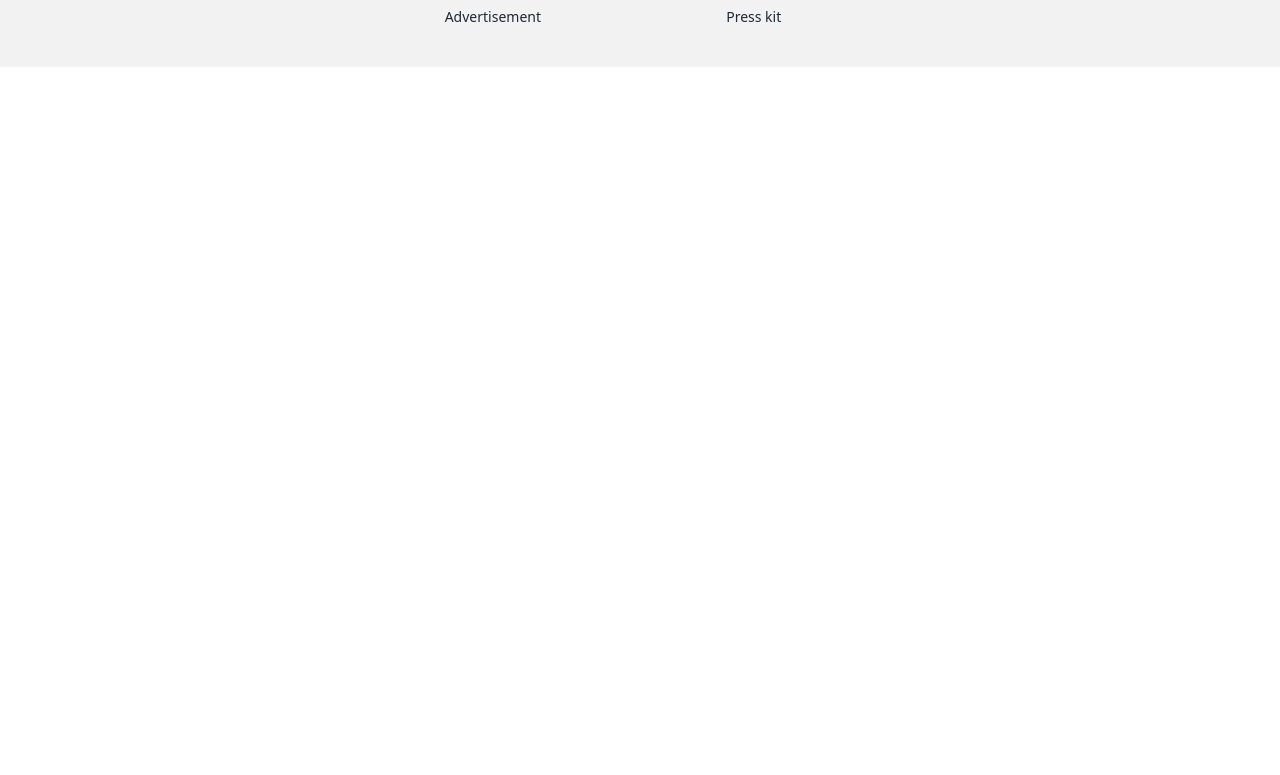
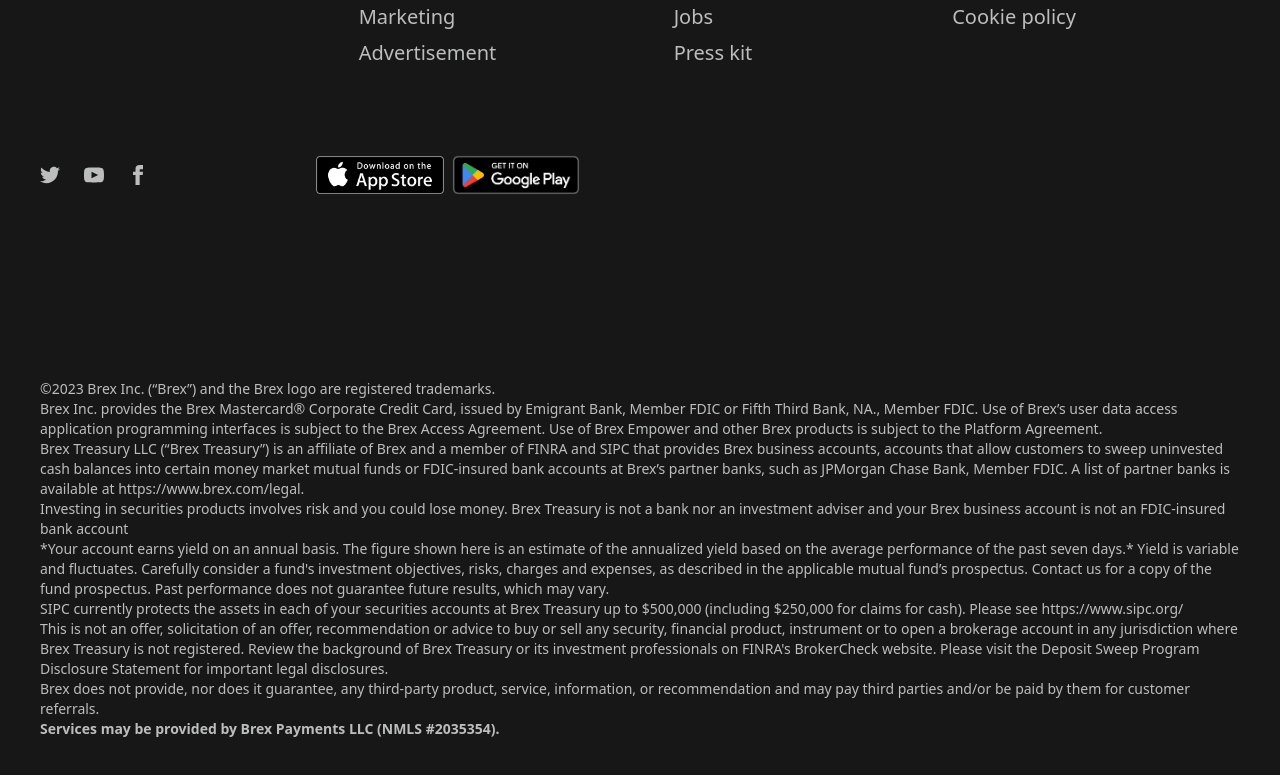
Before and after one commit to SumiAkter2/autobom-ai, a React (Vite) app: page / in a window 1280 px wide. Shown: the part 7549-8324 px from the top of the page. Before the commit the page ends 7616 px from the top, so only its background shows below. Built offline with nearby package versions, Linux system fonts and the light colour scheme.

Commit message:
footer done

```diff
--- a/src/Component/Shared/Footer.jsx
+++ b/src/Component/Shared/Footer.jsx
@@ -1,24 +1,12 @@
+import appStore from "../../assets/footer/Download_on_the_App_Store_Badge.svg.png";
+import googleStore from "../../assets/footer/en_badge_web_generic.png";
 const Footer = () => {
   return (
     <div>
-      <footer className="footer p-10 bg-base-200 text-base-content">
+      <footer className="footer p-10 bg-[#171717] text-[#BCBDBD] text-xl ">
         <aside>
-          <svg
-            width="50"
-            height="50"
-            viewBox="0 0 24 24"
-            xmlns="http://www.w3.org/2000/svg"
-            fillRule="evenodd"
-            clipRule="evenodd"
-            className="fill-current"
-          >
-            <path d="M22.672 15.226l-2.432.811.841 2.515c.33 1.019-.209 2.127-1.23 2.456-1.15.325-2.148-.321-2.463-1.226l-.84-2.518-5.013 1.677.84 2.517c.391 1.203-.434 2.542-1.831 2.542-.88 0-1.601-.564-1.86-1.314l-.842-2.516-2.431.809c-1.135.328-2.145-.317-2.463-1.229-.329-1.018.211-2.127 1.231-2.456l2.432-.809-1.621-4.823-2.432.808c-1.355.384-2.558-.59-2.558-1.839 0-.817.509-1.582 1.327-1.846l2.433-.809-.842-2.515c-.33-1.02.211-2.129 1.232-2.458 1.02-.329 2.13.209 2.461 1.229l.842 2.515 5.011-1.677-.839-2.517c-.403-1.238.484-2.553 1.843-2.553.819 0 1.585.509 1.85 1.326l.841 2.517 2.431-.81c1.02-.33 2.131.211 2.461 1.229.332 1.018-.21 2.126-1.23 2.456l-2.433.809 1.622 4.823 2.433-.809c1.242-.401 2.557.484 2.557 1.838 0 .819-.51 1.583-1.328 1.847m-8.992-6.428l-5.01 1.675 1.619 4.828 5.011-1.674-1.62-4.829z"></path>
-          </svg>
-          <p>
-            ACME Industries Ltd.
-            <br />
-            Providing reliable tech since 1992
-          </p>
+          <img src="" alt="" />
+          <p className="text-2xl font-bold">Autobom Ai</p>
         </aside>
         <nav>
           <header className="footer-title">Services</header>
@@ -41,6 +29,116 @@
           <a className="link link-hover">Cookie policy</a>
         </nav>
       </footer>
+      <footer className=" p-10 bg-[#171717] text-[#BCBDBD]">
+        <nav>
+          <div className="lg:flex justify-start items-center gap-6">
+            <div className="flex justify-center items-center gap-x-6">
+              <a>
+                <svg
+                  xmlns="http://www.w3.org/2000/svg"
+                  width="20"
+                  height="20"
+                  viewBox="0 0 24 24"
+                  className="fill-current"
+                >
+                  <path d="M24 4.557c-.883.392-1.832.656-2.828.775 1.017-.609 1.798-1.574 2.165-2.724-.951.564-2.005.974-3.127 1.195-.897-.957-2.178-1.555-3.594-1.555-3.179 0-5.515 2.966-4.797 6.045-4.091-.205-7.719-2.165-10.148-5.144-1.29 2.213-.669 5.108 1.523 6.574-.806-.026-1.566-.247-2.229-.616-.054 2.281 1.581 4.415 3.949 4.89-.693.188-1.452.232-2.224.084.626 1.956 2.444 3.379 4.6 3.419-2.07 1.623-4.678 2.348-7.29 2.04 2.179 1.397 4.768 2.212 7.548 2.212 9.142 0 14.307-7.721 13.995-14.646.962-.695 1.797-1.562 2.457-2.549z"></path>
+                </svg>
+              </a>
+              <a>
+                <svg
+                  xmlns="http://www.w3.org/2000/svg"
+                  width="20"
+                  height="20"
+                  viewBox="0 0 24 24"
+                  className="fill-current"
+                >
+                  <path d="M19.615 3.184c-3.604-.246-11.631-.245-15.23 0-3.897.266-4.356 2.62-4.385 8.816.029 6.185.484 8.549 4.385 8.816 3.6.245 11.626.246 15.23 0 3.897-.266 4.356-2.62 4.385-8.816-.029-6.185-.484-8.549-4.385-8.816zm-10.615 12.816v-8l8 3.993-8 4.007z"></path>
+                </svg>
+              </a>
+              <a>
+                <svg
+                  xmlns="http://www.w3.org/2000/svg"
+                  width="20"
+                  height="20"
+                  viewBox="0 0 24 24"
+                  className="fill-current"
+                >
+                  <path d="M9 8h-3v4h3v12h5v-12h3.642l.358-4h-4v-1.667c0-.955.192-1.333 1.115-1.333h2.885v-5h-3.808c-3.596 0-5.192 1.583-5.192 4.615v3.385z"></path>
+                </svg>
+              </a>
+            </div>
+            <div className="flex justify-center items-center lg:pl-36">
+              <img className="w-32" src={appStore} alt="logo" />
+              <img className="w-36" src={googleStore} alt="logo" />
+            </div>
+          </div>
+        </nav>
+      </footer>
+      <footer className="footer footer-center p-10  bg-[#171717] text-[#BCBDBD]">
+        <nav>
+          <div className="text-sm lg:text-start text-center py-24">
+            <p>
+              ©2023 Brex Inc. (“Brex”) and the Brex logo are registered
+              trademarks.
+            </p>
+            <p>
+              Brex Inc. provides the Brex Mastercard® Corporate Credit Card,
+              issued by Emigrant Bank, Member FDIC or Fifth Third Bank, NA.,
+              Member FDIC. Use of Brex’s user data access application
+              programming interfaces is subject to the Brex Access Agreement.
+              Use of Brex Empower and other Brex products is subject to the
+              Platform Agreement.
+            </p>
+            <p>
+              Brex Treasury LLC (“Brex Treasury”) is an affiliate of Brex and a
+              member of FINRA and SIPC that provides Brex business accounts,
+              accounts that allow customers to sweep uninvested cash balances
+              into certain money market mutual funds or FDIC-insured bank
+              accounts at Brex’s partner banks, such as JPMorgan Chase Bank,
+              Member FDIC. A list of partner banks is available at
+              https://www.brex.com/legal.
+            </p>
+            <p>
+              Investing in securities products involves risk and you could lose
+              money. Brex Treasury is not a bank nor an investment adviser and
+              your Brex business account is not an FDIC-insured bank account
+            </p>
+
+            <p>
+              *Your account earns yield on an annual basis. The figure shown
+              here is an estimate of the annualized yield based on the average
+              performance of the past seven days.* Yield is variable and
+              fluctuates. Carefully consider a fund's investment objectives,
+              risks, charges and expenses, as described in the applicable mutual
+              fund’s prospectus. Contact us for a copy of the fund prospectus.
+              Past performance does not guarantee future results, which may
+              vary.
+            </p>
+            <p>
+              SIPC currently protects the assets in each of your securities
+              accounts at Brex Treasury up to $500,000 (including $250,000 for
+              claims for cash). Please see https://www.sipc.org/
+            </p>
+            <p>
+              This is not an offer, solicitation of an offer, recommendation or
+              advice to buy or sell any security, financial product, instrument
+              or to open a brokerage account in any jurisdiction where Brex
+              Treasury is not registered. Review the background of Brex Treasury
+              or its investment professionals on FINRA's BrokerCheck website.
+              Please visit the Deposit Sweep Program Disclosure Statement for
+              important legal disclosures.
+            </p>
+            <p>
+              Brex does not provide, nor does it guarantee, any third-party
+              product, service, information, or recommendation and may pay third
+              parties and/or be paid by them for customer referrals.
+            </p>
+            <p className="font-bold">
+              Services may be provided by Brex Payments LLC (NMLS #2035354).
+            </p>
+          </div>
+        </nav>
+      </footer>
     </div>
   );
 };
```
Also changed, not shown: src/assets/footer/Download_on_the_App_Store_Badge.svg.png (added), src/assets/footer/en_badge_web_generic.png (added).
